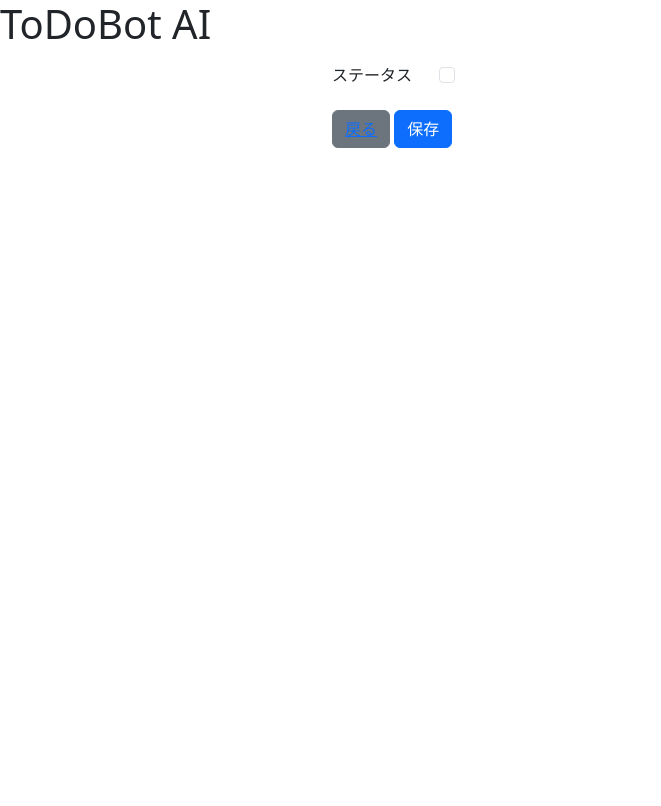
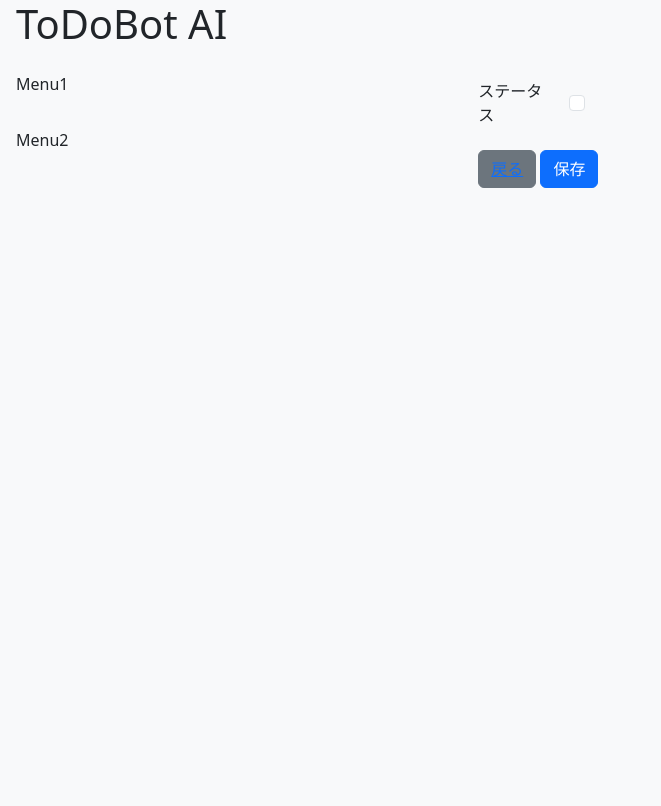
Before and after one commit to npsytoh/todo-bot-ai-dev, a Django app: template templates/todo/todo-update.html in a window 1280 px wide. Shown: the whole page, without its empty margins (0-661 px from the left). Before the commit the page ends 148 px from the top, so only its background shows below. Run offline with Django 5.2, Linux system fonts and the light colour scheme; the template is opened without the code that fills it: values that come from a table or form of the project are taken from there, others are empty; parts of the project's set-up code (start-up, migrations or seed data) failed here and were passed over; some libraries are stand-ins or nearby versions.

Commit message:
feat: Added navigation bar and side menu

```diff
--- a/static/css/style.css
+++ b/static/css/style.css
@@ -1,3 +1,9 @@
+nav {
+	width: 230px;
+}
+main {
+	transition: 0.3s all ease;
+}
 .functions {
 	display: flex;
 	padding: 0;
--- a/static/js/app.js
+++ b/static/js/app.js
@@ -1,3 +1,18 @@
+window.onload = () => {
+	const main = document.getElementsByTagName('main')[0];
+	const sideMenuToggle = document.getElementById('side_menu_toggle');
+	let sideMenuStatus = true;
+	sideMenuToggle.addEventListener('click', () => {
+		if (sideMenuStatus) {
+			main.style.cssText = 'margin-left: -230px';
+			sideMenuStatus = false;
+		} else {
+			main.style.cssText = 'margin-left: 0px';
+			sideMenuStatus = true;
+		}
+	});
+};
+
 const todoCheckboxes = document.querySelectorAll('input[type="checkbox"]');
 
 const changeClass = (element) => {
--- a/templates/base.html
+++ b/templates/base.html
@@ -4,7 +4,7 @@
 {% load django_bootstrap5 %}
 
 {% get_current_language as LANGUAGE_CODE %}
-<html lang="{{ LANGUAGE_CODE }}">
+<html lang="{{ LANGUAGE_CODE }}" class="h-100">
 
   <head>
     <meta charset="utf-8"/>
@@ -18,13 +18,25 @@
     {% bootstrap_javascript %}
   </head>
 
-  <body>
-    <nav>
+  <body class="h-100">
+    <header class="w-100 d-flex justify-content-between align-items-center bg-light px-3">
       <h1>ToDoBot AI</h1>
-    </nav>
-    <main>
-      {% block main %}{% endblock main %}
-    </main>
+    </header>
+    <div class="d-flex flex-row w-100" style="height: calc(100% - 50px)">
+      <nav class="bg-light">
+        <ul class="nav flex-column m-0">
+          <li class="nav-item">
+            <a href="#" class="nav-link py-3 text-reset">Menu1</a>
+          </li>
+          <li class="nav-item">
+            <a href="#" class="nav-link py-3 text-reset">Menu2</a>
+          </li>
+        </ul>
+      </nav>
+      <main class="w-100 bg-light">
+        {% block main %}{% endblock main %}
+      </main>
+    </div>
     <footer></footer>
     {% block modal %}{% endblock modal %}
     {% block js %}{% endblock js %}
--- a/templates/todo/todo-update.html
+++ b/templates/todo/todo-update.html
@@ -2,7 +2,7 @@
 {% block title %}ToDoBot AI - 編集{% endblock title %}
 
 {% block main %}
-  <div class="container-fluid">
+  <div class="container-fluid mt-3">
     <div class="row justify-content-center">
       <div class="col-6">
         <form method="post">
```
Also changed, not shown: templates/todo/todo-main.html (+11 -2 lines).
